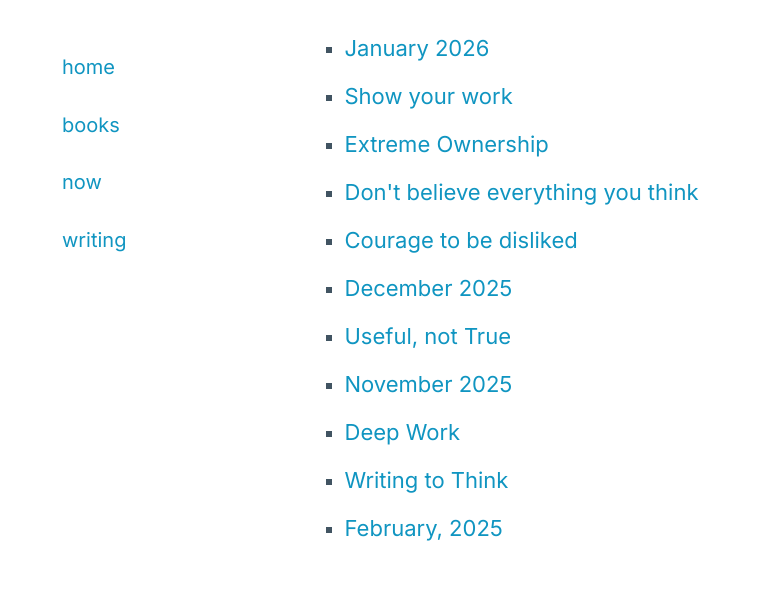
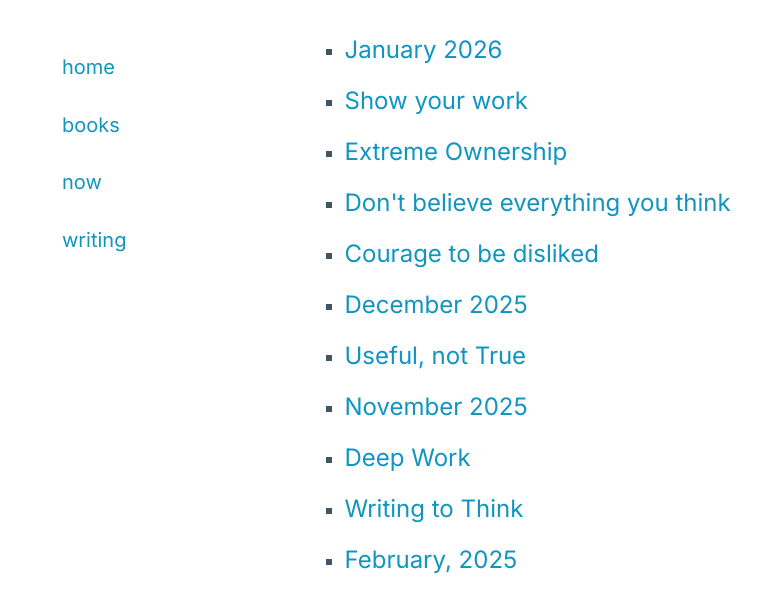
Before and after one commit to xydinesh/xydinesh.github.com, an Eleventy site: page src/index.njk in a window 1280 px wide. Shown: the part 48-660 px from the top of the page, without its empty margins (43-805 px from the left). Built offline with nearby package versions, Linux system fonts and the light colour scheme; Eleventy itself is replaced by a stand-in of ours; files that its build step writes are made by us from their sources.

Commit message:
adding new font size

```diff
--- a/src/_includes/base.njk
+++ b/src/_includes/base.njk
@@ -33,7 +33,7 @@
       }
 
       main li a {
-        font-size: 1.1rem;
+        font-size: 24px;
       }
     </style>
 </head>
```
